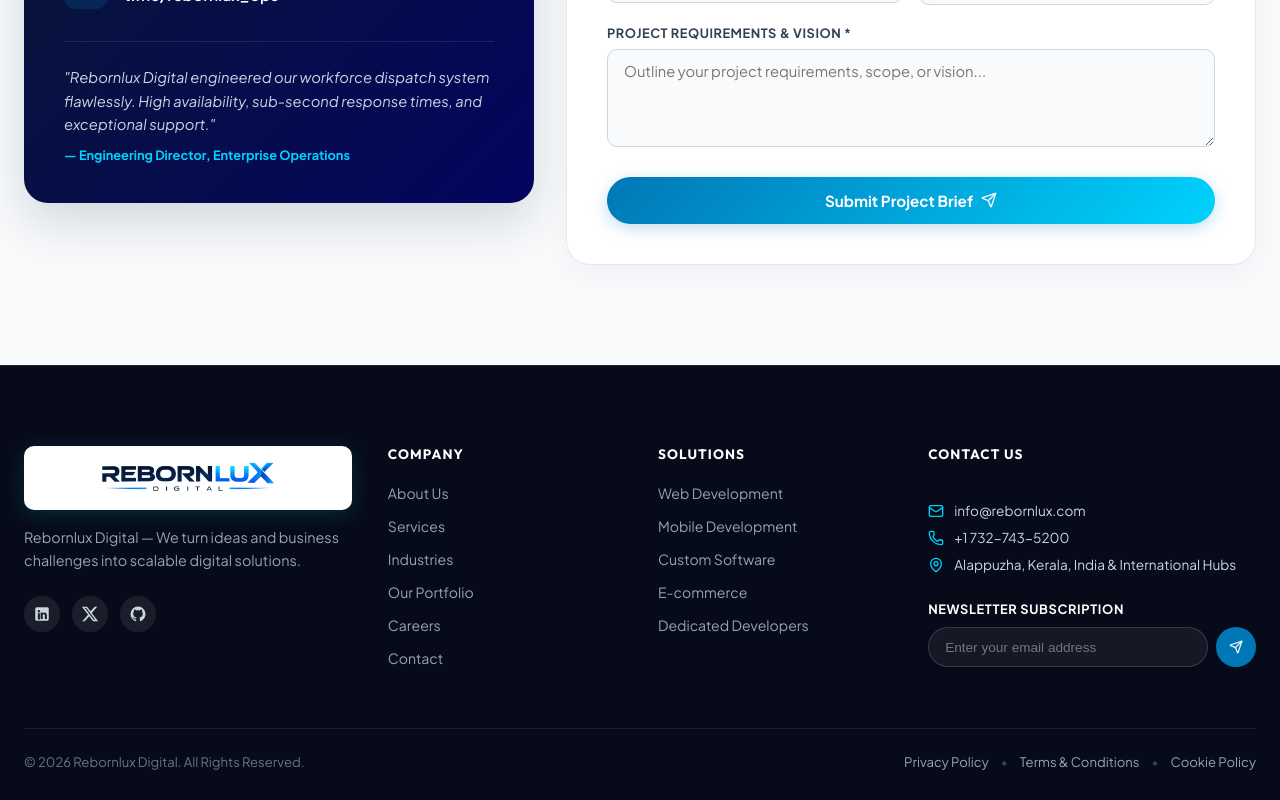
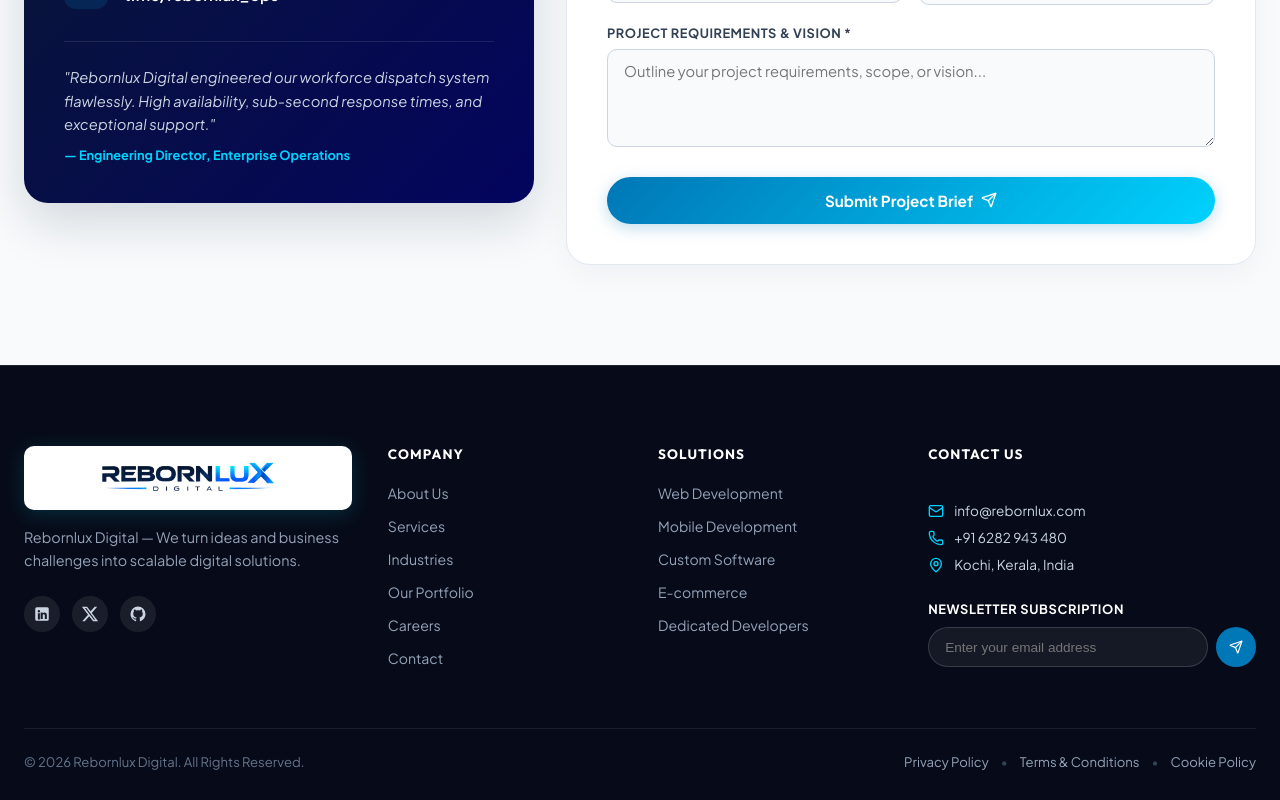
Before and after one commit to Sanjay2052/Rebornlux, a React (Vite) app: page / in a window 1280 px wide. Shown: the part 9457-10257 px from the top of the page. Built offline with nearby package versions, Linux system fonts and the light colour scheme.

Commit message:
feat: add Footer component and translations data file

```diff
--- a/src/data/translations.js
+++ b/src/data/translations.js
@@ -360,7 +360,7 @@ export const translations = {
       privacy: 'Privacy Policy',
       terms: 'Terms & Conditions',
       cookies: 'Cookie Policy',
-      location: 'Alappuzha, Kerala, India & International Hubs',
+      location: 'Kochi, Kerala, India',
       subscribe: 'Newsletter Subscription',
       subscribeDesc: 'Get our latest software engineering insights and technology updates.',
       emailPlaceholder: 'Enter your email address',
@@ -740,7 +740,7 @@ export const translations = {
       privacy: 'سياسة الخصوصية',
       terms: 'الشروط والأحكام',
       cookies: 'سياسة ملفات تعريف الارتباط',
-      location: 'ألابوزا، كيرالا، الهند والمكاتب الدولية',
+      location: 'كوتشي، كيرالا، الهند',
       subscribe: 'النشرة الإخبارية',
       subscribeDesc: 'احصل على أحدث تحليلات الهندسة البرمجية والتحديثات التقنية.',
       emailPlaceholder: 'أدخل بريدك الإلكتروني',
--- a/src/layouts/Footer/Footer.jsx
+++ b/src/layouts/Footer/Footer.jsx
@@ -94,7 +94,7 @@ export default function Footer() {
               </div>
               <div className="footer-info-item">
                 <Phone size={16} className="info-icon" />
-                <a href="tel:+17327435200" dir="ltr">+1 732-743-5200</a>
+                <a href="tel:+916282943480" dir="ltr">+91 6282 943 480</a>
               </div>
               <div className="footer-info-item">
                 <MapPin size={16} className="info-icon" />
```
